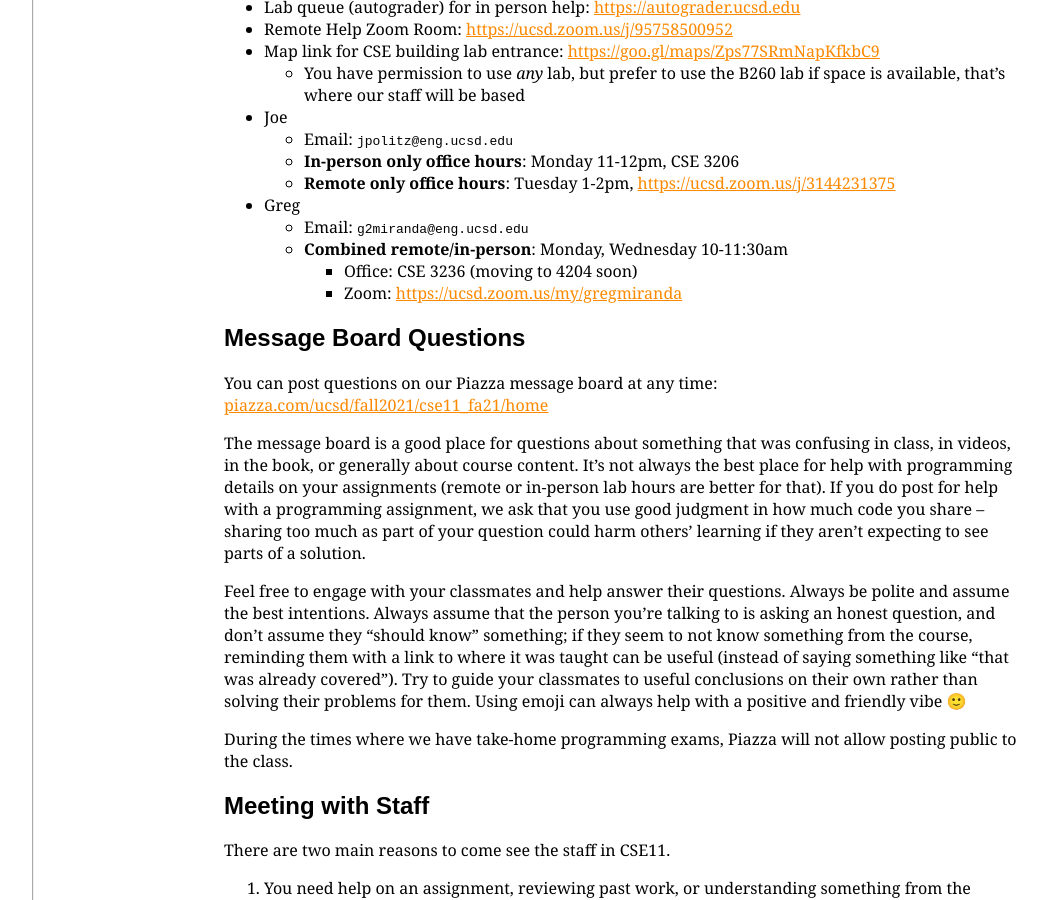
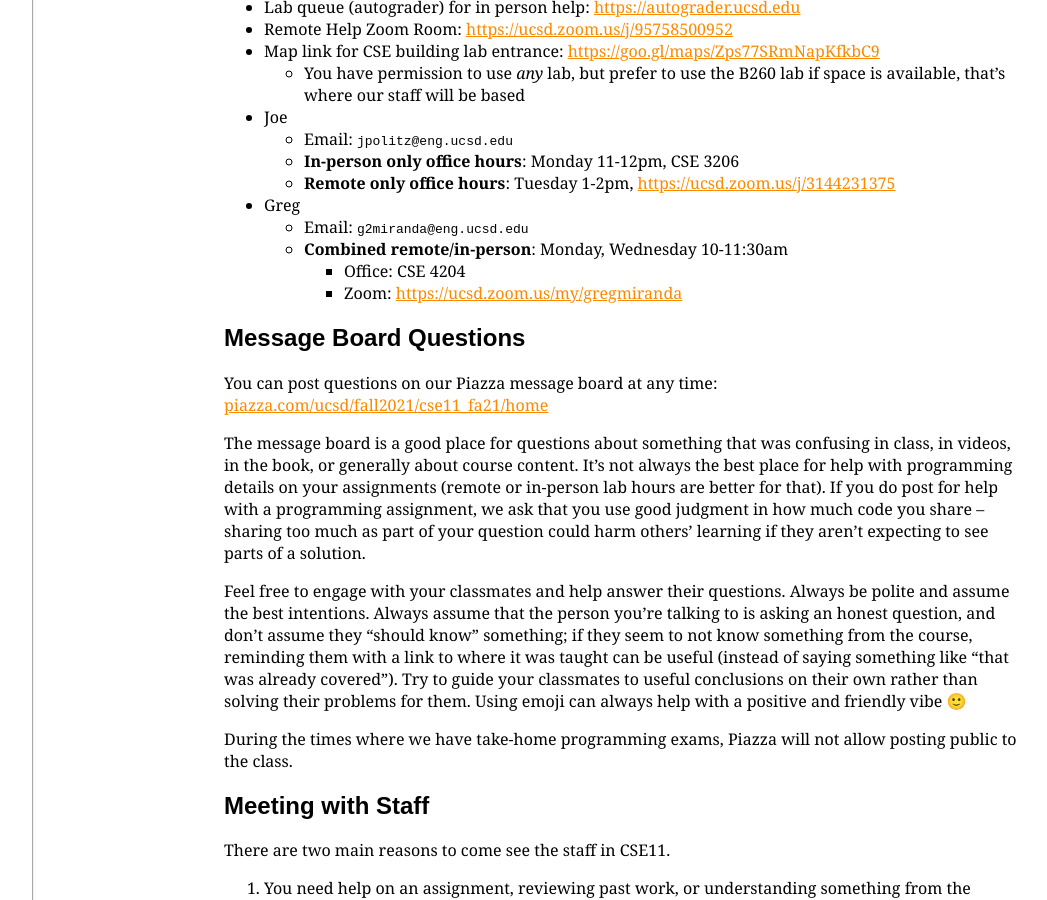
Before and after one commit to ucsd-cse11-w22/ucsd-cse11-w22.github.io, a Jekyll site: the page built from staff-and-help.md, in a window 1280 px wide and 900 px high, scrolled down 312 px. Shown: the whole window, without its empty margins (64-1111 px from the left). Built offline with Jekyll 4.4.1, drawn with Linux system fonts in a browser that asks for light colours.

Commit message:
Update staff-and-help.md

```diff
--- a/staff-and-help.md
+++ b/staff-and-help.md
@@ -25,7 +25,7 @@ Quick links:
 - Greg
   - Email: `g2miranda@eng.ucsd.edu`
   - **Combined remote/in-person**: Monday, Wednesday 10-11:30am
-    - Office: CSE 3236 (moving to 4204 soon)
+    - Office: CSE 4204
     - Zoom: [https://ucsd.zoom.us/my/gregmiranda](https://ucsd.zoom.us/my/gregmiranda)
 
 ## Message Board Questions
```
